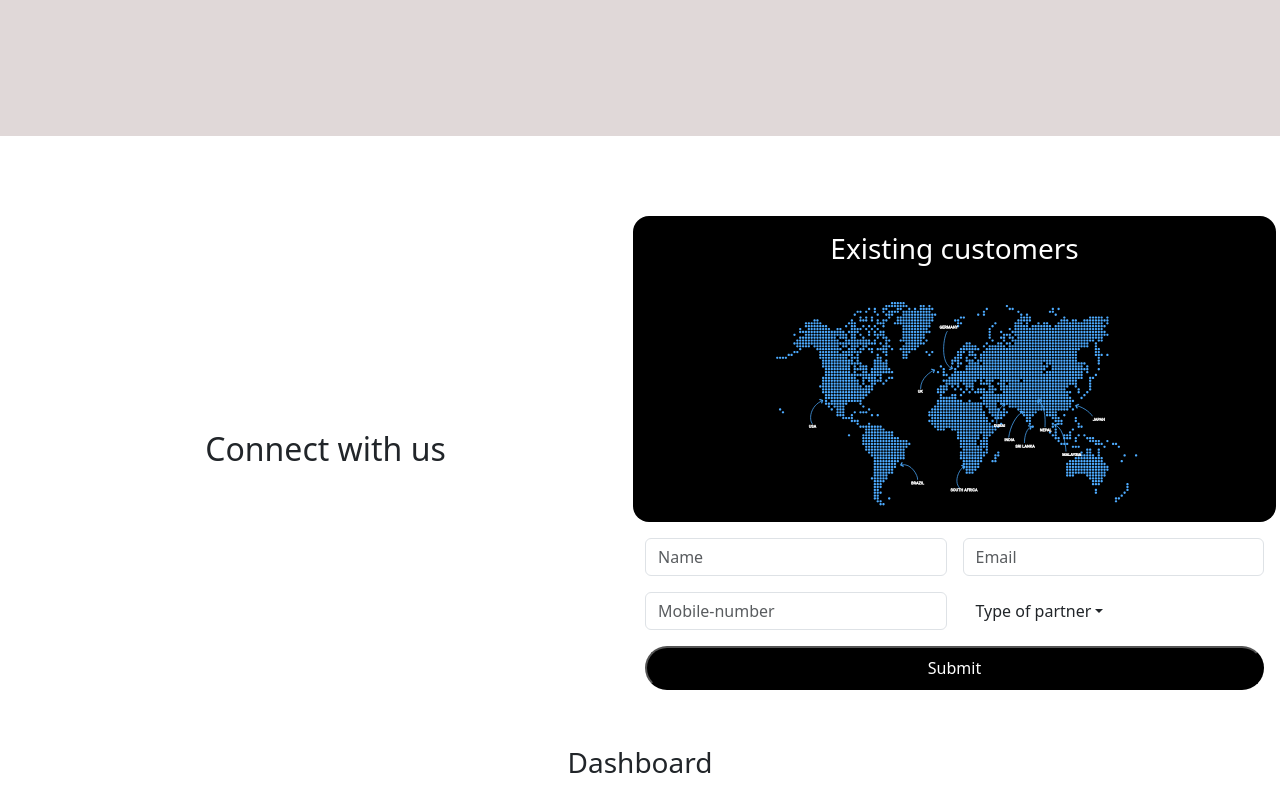
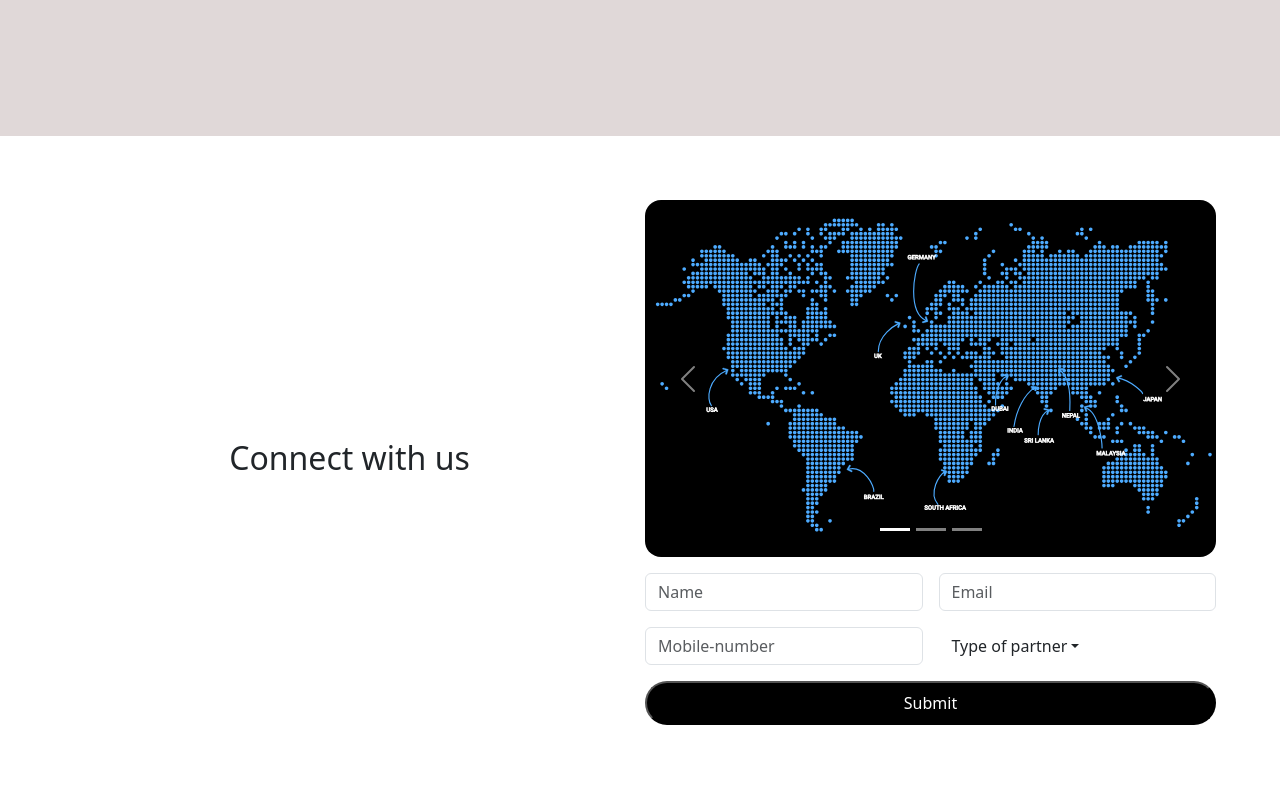
Before and after one commit to AiwinrajWono/Wono, a React (Create React App) app in the folder frontend/: page / in a window 1280 px wide. Shown: the part 720-1520 px from the top of the page. Built offline with nearby package versions, Linux system fonts and the light colour scheme.

Commit message:
update carousel in homepage
add modals, toasts, popovers, offcanvas in Testing page

```diff
--- /dev/null
+++ b/frontend/src/components/Carousels.js
@@ -0,0 +1,36 @@
+import React from 'react'
+
+const Carousels = ({image1, image2, image3}) => {
+    return (
+        <div>
+            <div id="carouselExampleIndicators" className="carousel slide" >
+                <div className="carousel-indicators">
+                    <button type="button" data-bs-target="#carouselExampleIndicators" data-bs-slide-to="0" className="active" aria-current="true" aria-label="Slide 1"></button>
+                    <button type="button" data-bs-target="#carouselExampleIndicators" data-bs-slide-to="1" aria-label="Slide 2"></button>
+                    <button type="button" data-bs-target="#carouselExampleIndicators" data-bs-slide-to="2" aria-label="Slide 3"></button>
+                </div>
+                <div className="carousel-inner" style={{ backgroundColor: 'black', borderRadius: '1rem' }}>
+                    <div className="carousel-item active" >
+                        <img src={image1} className="d-block w-100" alt="..." />
+                    </div>
+                    <div className="carousel-item">
+                        <img src={image2} className="d-block w-100" alt="..." />
+                    </div>
+                    <div className="carousel-item">
+                        <img src={image3} className="d-block w-100" alt="..." />
+                    </div>
+                </div>
+                <button className="carousel-control-prev" type="button" data-bs-target="#carouselExampleIndicators" data-bs-slide="prev">
+                    <span className="carousel-control-prev-icon" aria-hidden="true"></span>
+                    <span className="visually-hidden">Previous</span>
+                </button>
+                <button className="carousel-control-next" type="button" data-bs-target="#carouselExampleIndicators" data-bs-slide="next">
+                    <span className="carousel-control-next-icon" aria-hidden="true"></span>
+                    <span className="visually-hidden">Next</span>
+                </button>
+            </div>
+        </div>
+    )
+}
+
+export default Carousels
--- /dev/null
+++ b/frontend/src/components/CompOffCanvas.js
@@ -0,0 +1,29 @@
+import { useState } from 'react';
+import Button from 'react-bootstrap/Button';
+import Offcanvas from 'react-bootstrap/Offcanvas';
+
+function CompOffCanvas() {
+  const [show, setShow] = useState(false);
+
+  const handleClose = () => setShow(false);
+  const handleShow = () => setShow(true);
+
+  return (
+    <>
+      <Button variant="primary" onClick={handleShow}>
+        Toggle static offcanvas
+      </Button>
+
+      <Offcanvas show={show} onHide={handleClose} backdrop="static">
+        <Offcanvas.Header closeButton>
+          <Offcanvas.Title>Offcanvas</Offcanvas.Title>
+        </Offcanvas.Header>
+        <Offcanvas.Body>
+          I will not close if you click outside of me.
+        </Offcanvas.Body>
+      </Offcanvas>
+    </>
+  );
+}
+
+export default CompOffCanvas;
--- /dev/null
+++ b/frontend/src/components/Toasts.js
@@ -0,0 +1,40 @@
+import React, { useState } from 'react';
+import Button from 'react-bootstrap/Button';
+import Col from 'react-bootstrap/Col';
+import Row from 'react-bootstrap/Row';
+import Toast from 'react-bootstrap/Toast';
+import ToastContainer from 'react-bootstrap/ToastContainer';
+
+function Toasts({position, toastMessage}) {
+  const [show, setShow] = useState(false);
+
+  return (
+    <Row>
+      <Col xs={6}>
+      <ToastContainer
+          className="p-3"
+          position={position}
+          style={{ zIndex: 1 }}
+        >
+        <Toast onClose={() => setShow(false)} show={show} delay={5000} autohide>
+          <Toast.Header>
+            <img
+              src="holder.js/20x20?text=%20"
+              className="rounded me-2"
+              alt=""
+            />
+            <strong className="me-auto">Bootstrap</strong>
+            <small>11 mins ago</small>
+          </Toast.Header>
+          <Toast.Body>{toastMessage}</Toast.Body>
+        </Toast>
+      </ToastContainer>
+      </Col>
+      <Col xs={6}>
+        <Button onClick={() => setShow(true)}>Show Toast</Button>
+      </Col>
+    </Row>
+  );
+}
+
+export default Toasts;
--- /dev/null
+++ b/frontend/src/components/compStyles/Toasts.css
@@ -0,0 +1,3 @@
+.toast-container {
+    max-width: 320px; /* Adjust as needed */
+  }
--- a/frontend/src/pages/CompTest.js
+++ b/frontend/src/pages/CompTest.js
@@ -4,6 +4,9 @@ import Modal from 'react-bootstrap/Modal';
 import Col from 'react-bootstrap/Col';
 import Row from 'react-bootstrap/Row';
 import Toast from 'react-bootstrap/Toast';
+import Toasts from '../components/Toasts';
+import CompOffCanvas from '../components/CompOffCanvas';
+
 
 
 function Example() {
@@ -19,8 +22,8 @@ function Example() {
   const toggleShowB = () => setShowB(!showB);
 
   return (
-    <div style={{padding:'4rem', gap:'1rem',display:'grid'}}>
-
+    <div style={{padding:'4rem', gap:'1rem',display:'grid', gridTemplateColumns:'1fr 1fr 1fr'}}>
+        <div className='modaltest'>
         <h1>Modal</h1>
       <Button variant="primary" onClick={handleShow}>
         Launch demo modal
@@ -42,9 +45,12 @@ function Example() {
           </Button>
         </Modal.Footer>
       </Modal>
+        </div>
+
+
 
 {/* Toast config */}
-
+<div className='toasttest'>
 <Row>
       <Col md={6} className="mb-2">
       <h1>Popvers</h1>
@@ -65,7 +71,21 @@ function Example() {
         </Toast>
       </Col>
       </Row>
+</div>
+
+<div className='RealToast' style={{borderStyle:'solid', borderColor:'black'}}>
+<h2>Toasts</h2>
+<Toasts toastMessage={'it is working'} position={'top-end'} />
+</div>
+
+      <div className="off-canvas">
+
+      <h2>OffCanvas</h2>
+        <CompOffCanvas />
+
+      </div>
     </div>
+
   );
 }
 
--- a/frontend/src/pages/Homepage.js
+++ b/frontend/src/pages/Homepage.js
@@ -1,7 +1,12 @@
 import React from 'react'
 import '../styles/bodyHome.css'
 import World_map from '../assets/World_map.svg'
+import Batman from '../assets/batman.png'
+import Spiderman from '../assets/spiderman.png'
+import Carousels from '../components/Carousels'
 const Homepage = () => {
+
+
     return (
         <>
             <div className='home-section'>
@@ -18,15 +23,12 @@ const Homepage = () => {
                 <div>
 
                     <div className="row" style={{ gap: '1rem', marginBottom: '1rem' }}>
-                        <div className='world-map' style={{borderRadius:'1rem'}} >
-                            <div className="world-title">
-                                <h3>Existing customers</h3>
-                            </div>
-                            <div className='image-space' >
-                                <img className="image-world"
-                                    src={World_map} style={{objectFit:'contain'}}  />
-                            </div>
-                        </div>
+
+                        {/*Test carousel*/}
+
+                        <Carousels image1={World_map} image2={Batman} image3={Spiderman} />
+
+                        {/*Test carousel*/}
                         <div className='grid2-form'>
                             <div className="col">
                                 <input type="text" className="form-control" placeholder="Name" aria-label="name" />
@@ -58,7 +60,7 @@ const Homepage = () => {
 
                     </div>
                     <div className="button_space">
-                        <button className='submit-button'>Submit</button>
+                        <button  className='submit-button'>Submit</button>
                     </div>
 
                 </div>
--- a/frontend/src/styles/bodyHome.css
+++ b/frontend/src/styles/bodyHome.css
@@ -21,8 +21,8 @@
 .form-section{
     display: grid;
     gap: 10px;
-    margin-top: 4rem;
-    padding: 1rem;
+    padding: 4rem;
+    background-color:white;
 }
 
 @media (min-width : 60em) {
```
Also changed, not shown: frontend/src/components/Modals.js (added, +11 -0 lines), frontend/src/assets/spiderman.png (added), 1 other file (tests, documents, lock files or other folders).
